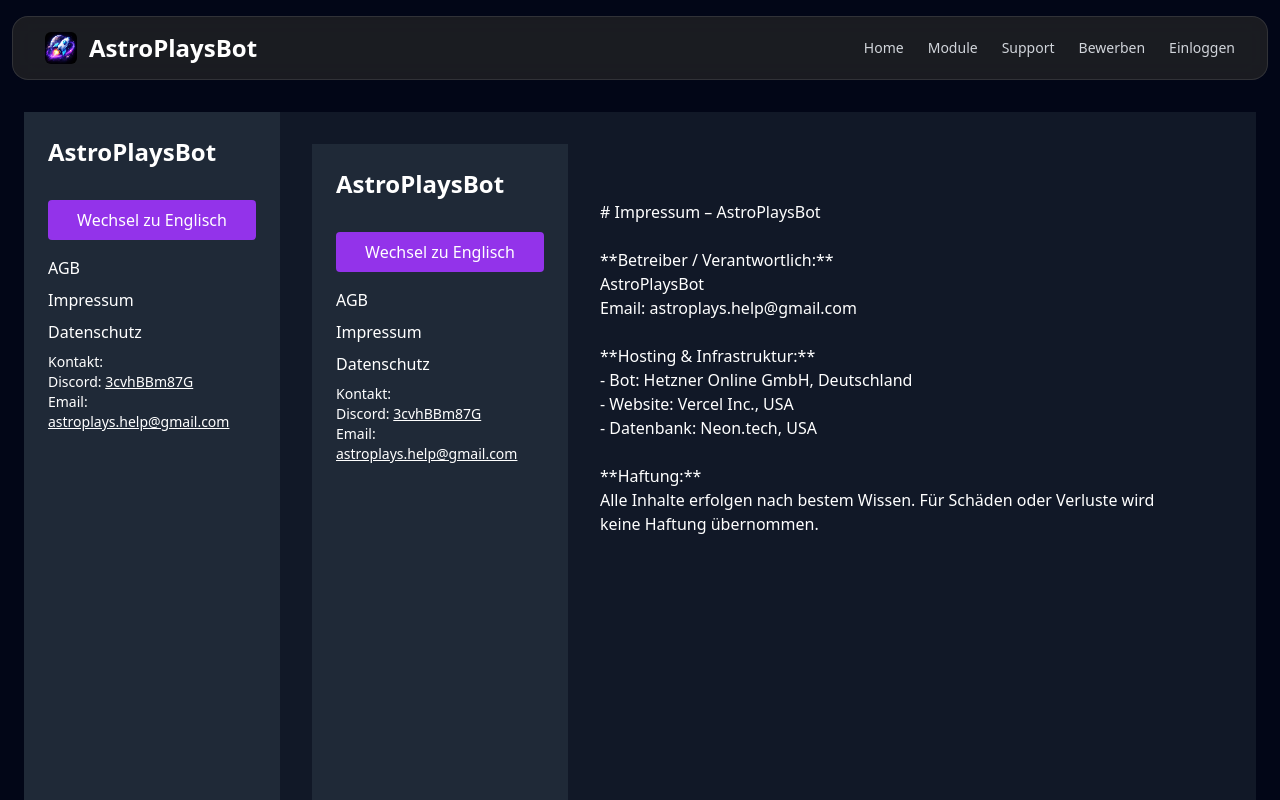
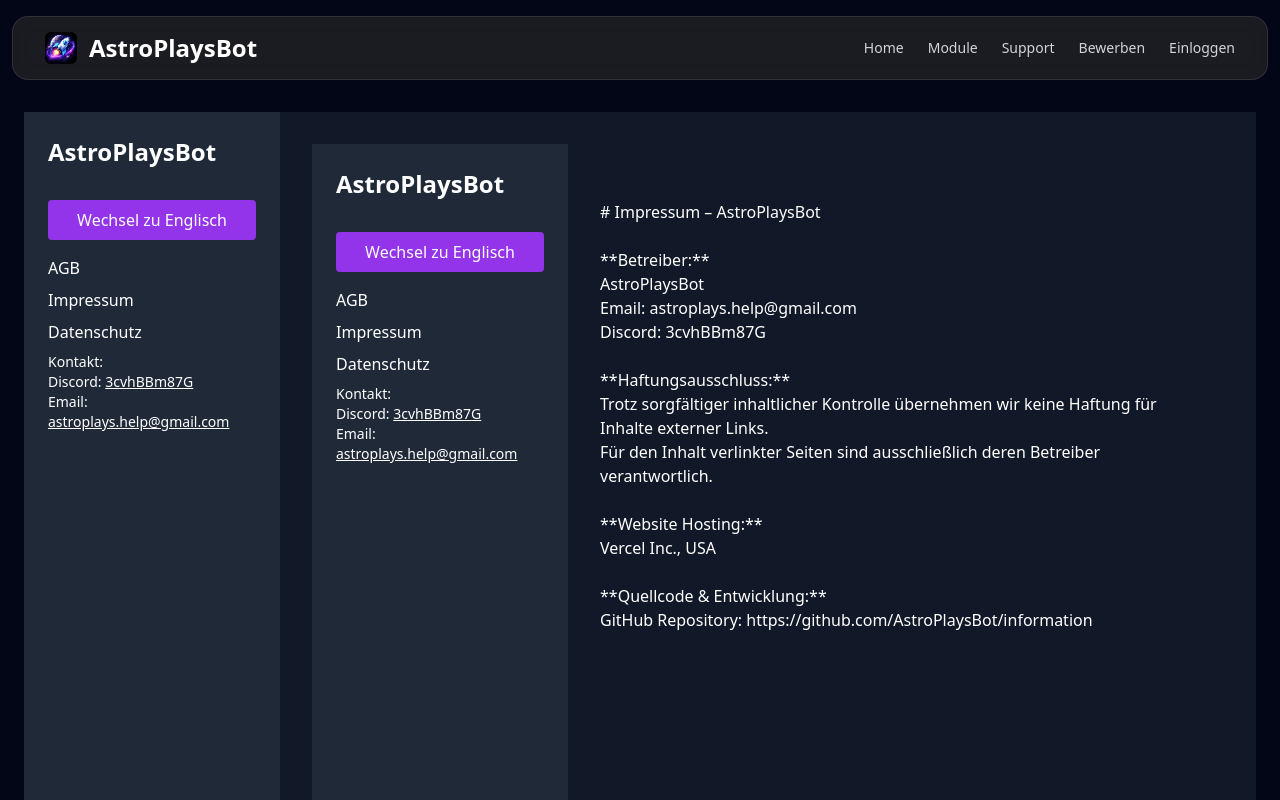
Before and after one commit to AstroPlaysBot/information, a Next.js app: page /Impressum in a window 1280 px wide. Shown: the top 800 px of the page. Built offline with nearby package versions, Linux system fonts and the light colour scheme.

Commit message:
Update texts.ts

```diff
--- a/src/app/Impressum/texts.ts
+++ b/src/app/Impressum/texts.ts
@@ -3,31 +3,37 @@ export const impressum = {
   de: `
 # Impressum – AstroPlaysBot
 
-**Betreiber / Verantwortlich:**
+**Betreiber:**
 AstroPlaysBot
 Email: astroplays.help@gmail.com
+Discord: 3cvhBBm87G
 
-**Hosting & Infrastruktur:**
-- Bot: Hetzner Online GmbH, Deutschland
-- Website: Vercel Inc., USA
-- Datenbank: Neon.tech, USA
+**Haftungsausschluss:**
+Trotz sorgfältiger inhaltlicher Kontrolle übernehmen wir keine Haftung für Inhalte externer Links.
+Für den Inhalt verlinkter Seiten sind ausschließlich deren Betreiber verantwortlich.
 
-**Haftung:**
-Alle Inhalte erfolgen nach bestem Wissen. Für Schäden oder Verluste wird keine Haftung übernommen.
+**Website Hosting:**
+Vercel Inc., USA
+
+**Quellcode & Entwicklung:**
+GitHub Repository: https://github.com/AstroPlaysBot/information
 `,
   en: `
 # Imprint – AstroPlaysBot
 
-**Operator / Responsible:**
+**Operator:**
 AstroPlaysBot
 Email: astroplays.help@gmail.com
+Discord: 3cvhBBm87G
 
-**Hosting & Infrastructure:**
-- Bot: Hetzner Online GmbH, Germany
-- Website: Vercel Inc., USA
-- Database: Neon.tech, USA
+**Disclaimer:**
+Despite careful content control, we accept no liability for external links.
+The content of linked sites is the responsibility of their operators.
 
-**Liability:**
-All content is provided to the best of our knowledge. No liability is assumed for damages or losses.
+**Website Hosting:**
+Vercel Inc., USA
+
+**Source Code & Development:**
+GitHub Repository: https://github.com/AstroPlaysBot/information
 `,
 };
```
